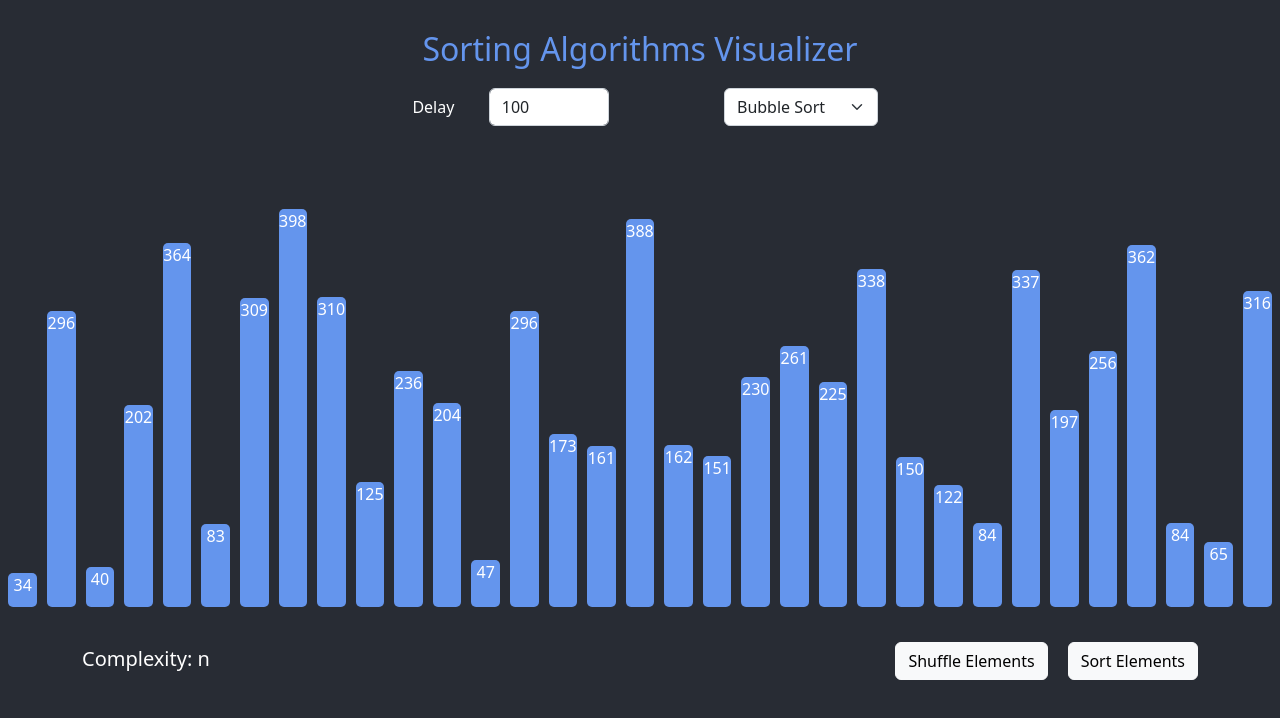
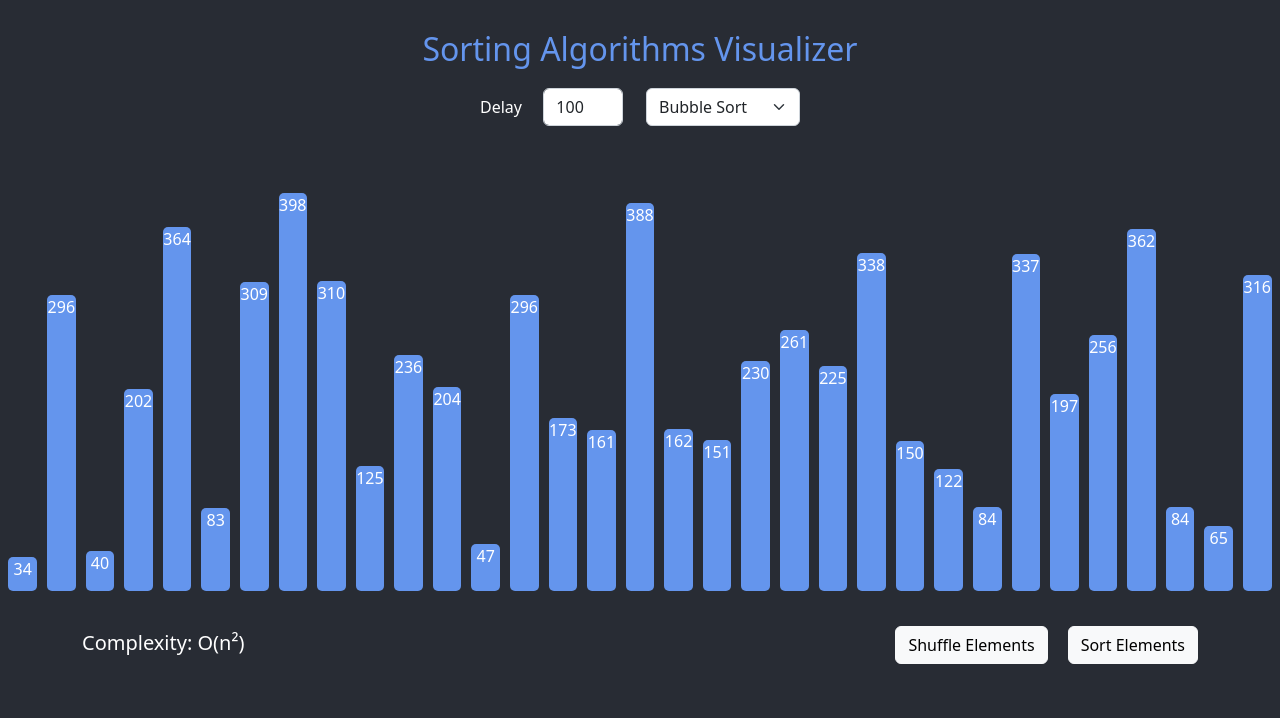
Before and after one commit to veronika-kurinna/Sorting-Algorithms, a React (Create React App) app: page / in a window 1280 px wide. Shown: the top 718 px of the page. Built offline with nearby package versions, Linux system fonts and the light colour scheme.

Commit message:
Add indent between inputs

```diff
--- a/src/App.css
+++ b/src/App.css
@@ -36,7 +36,7 @@ div{
   margin-top: 10px;
 }
 
-.input-group{
+.inputs{
   display: flex;
   justify-content: center;
 }
@@ -50,3 +50,8 @@ div{
 .complexity{
   margin-top: 15px;
 }
+
+#form{
+  width: 80px;
+  margin-right: 20px;
+}
--- a/src/Components/Container.jsx
+++ b/src/Components/Container.jsx
@@ -44,11 +44,11 @@ export class Container extends React.Component {
     render() {
         return (
             <div>
-                <div className="input-group">
-                    <div className="row mb-3">
-                       <label className="col-sm-3 col-form-label">Delay</label>
-                       <div className="col-sm-5">
-                            <input type="number" className="form-control" defaultValue={100} onChange={this.updateDelay} min={0} step={100}/>
+                <div className="inputs">
+                    <div className="row">
+                       <label className="col-sm-4 col-form-label">Delay</label>
+                       <div className="col">
+                            <input type="number" className="form-control" id="form" defaultValue={100} onChange={this.updateDelay} min={0} step={100}/>
                        </div>
                     </div>
                     <div className="dropdown">
--- a/src/Components/Sorting.js
+++ b/src/Components/Sorting.js
@@ -181,9 +181,9 @@ export const sortingMap = new Map([
 ]);
 
 export const complexity = new Map([
-    ['Bubble Sort', 'n'],
-    ['Insertion Sort', 'n'],
-    ['Selection Sort', 'n²'],
-    ['Quick Sort', 'n log n'],
-    ['Merge Sort', 'n log n'],
+    ['Bubble Sort', 'O(n²)'],
+    ['Insertion Sort', 'O(n²)'],
+    ['Selection Sort', 'O(n²)'],
+    ['Quick Sort', 'O(n²)'],
+    ['Merge Sort', 'O(n log n)'],
 ]);
```
